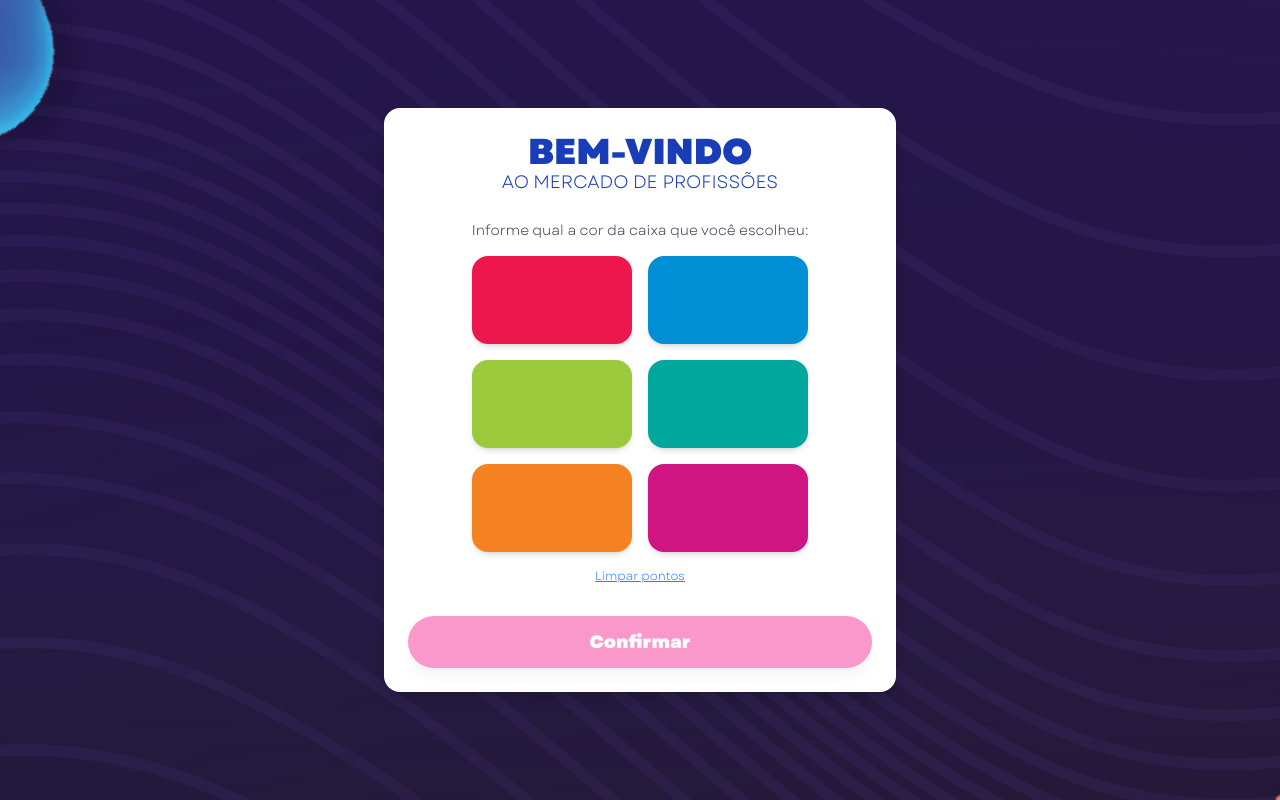
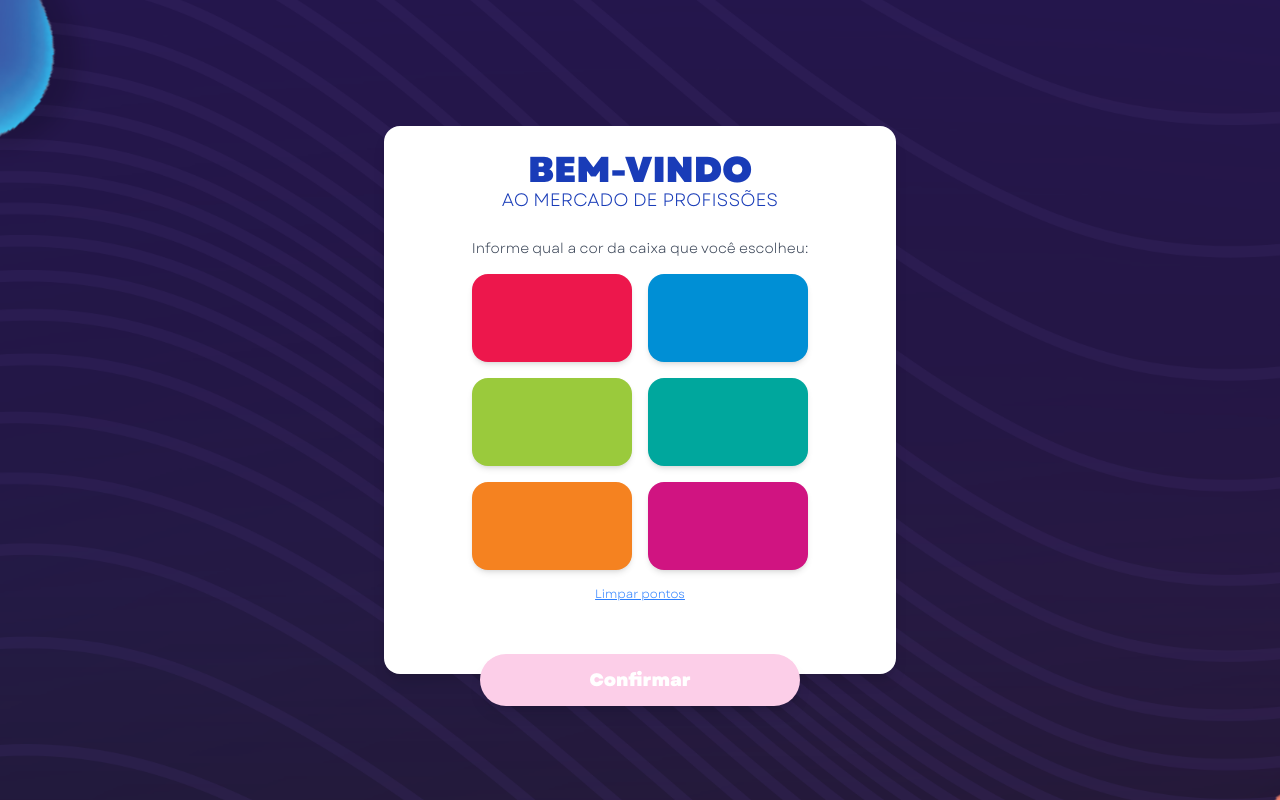
Before and after one commit to xophantom/unisinos-frontend, a Next.js app: page / in a window 1280 px wide. Built offline with nearby package versions, Linux system fonts and the light colour scheme; no server answers.

Commit message:
feat: add absolute position to confirm button

```diff
--- a/src/components/common/ConfirmButton.tsx
+++ b/src/components/common/ConfirmButton.tsx
@@ -8,7 +8,7 @@ interface ConfirmButtonProps {
 const ConfirmButton: React.FC<ConfirmButtonProps> = ({ onClick, disabled }) => {
   return (
     <button
-      className="w-full py-3 rounded-full bg-pink-500 text-white font-bold text-lg mt-6 shadow-lg transition-opacity disabled:opacity-50"
+      className="w-full py-3 rounded-full bg-pink-500 text-white font-bold text-lg mt-6 shadow-lg transition-opacity disabled:bg-pink-200"
       onClick={onClick}
       disabled={disabled}
     >
--- a/src/components/steps/StepSelectPoints.tsx
+++ b/src/components/steps/StepSelectPoints.tsx
@@ -30,7 +30,8 @@ const StepSelectPoints: React.FC = () => {
   const handleClear = () => setPoints(Array(colorOptions.length).fill(0));
 
   return (
-    <div className="w-full max-w-lg mx-auto bg-white rounded-2xl p-6 flex flex-col items-center shadow-lg">
+    <div className="relative w-full max-w-lg mx-auto">
+      <div className="bg-white rounded-2xl p-6 flex flex-col items-center shadow-lg">
         <Header />
         <p className="text-center text-gray-700 text-sm mb-4">
           Informe qual a cor da caixa que você escolheu:
@@ -47,16 +48,20 @@ const StepSelectPoints: React.FC = () => {
           ))}
         </div>
         <button
-        className="text-xs text-blue-500 underline mb-2"
+          className="text-xs text-blue-500 underline mb-12"
           onClick={handleClear}
           type="button"
           disabled={loading}
         >
           Limpar pontos
         </button>
-      <ConfirmButton onClick={analyzeColors} disabled={totalPoints !== maxPoints || loading} />
+
         {loading && <span className="text-xs text-gray-500 mt-2">Analisando afinidade...</span>}
         {error && <span className="text-xs text-red-500 mt-2">{error}</span>}
+      </div>
+      <div className="absolute left-1/2 -translate-x-1/2 -bottom-8 w-11/12 max-w-xs">
+        <ConfirmButton onClick={analyzeColors} disabled={totalPoints !== maxPoints || loading} />
+      </div>
     </div>
   );
 };
```
Lines whose indentation alone changed are shown as unchanged.
